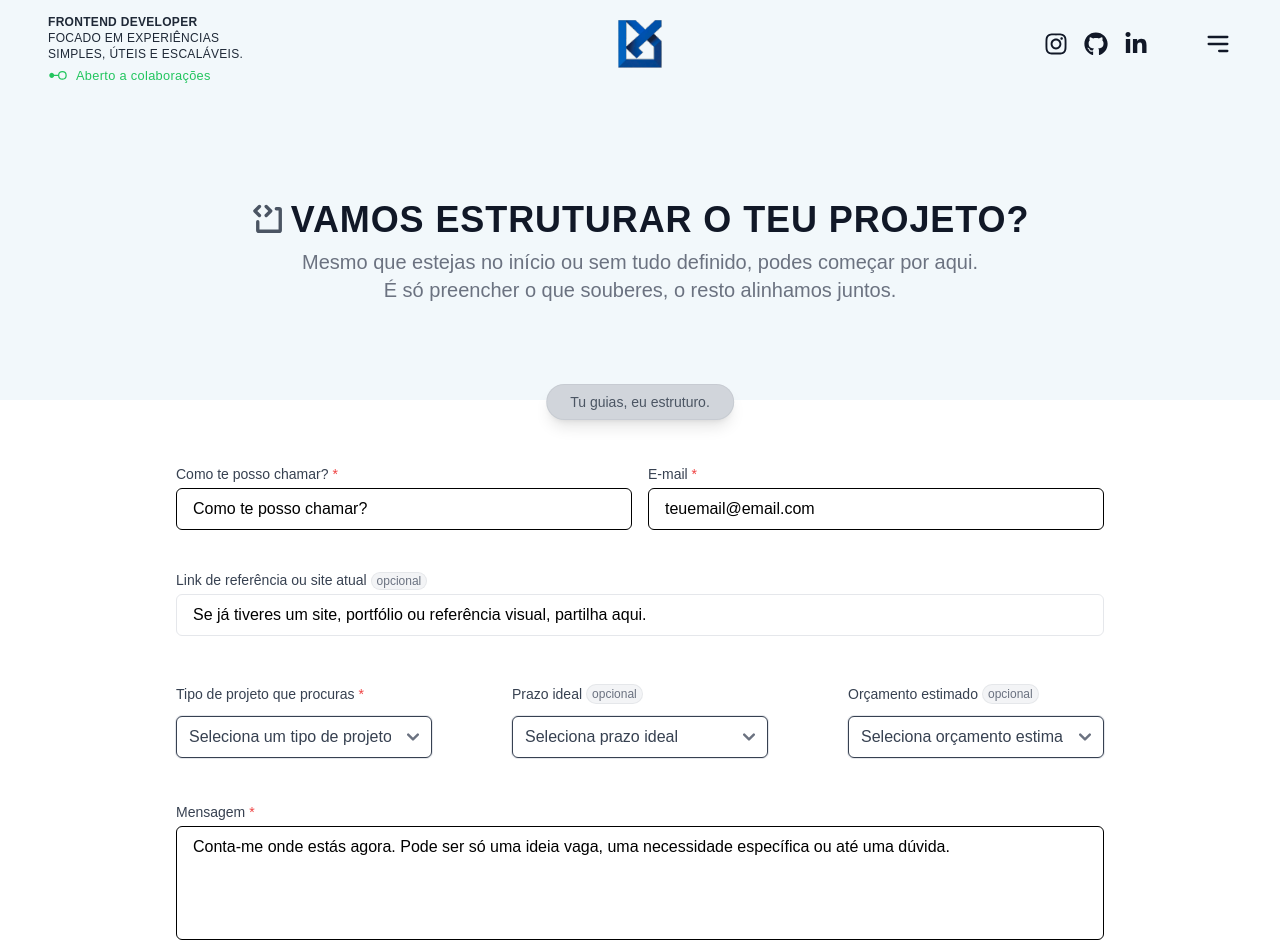
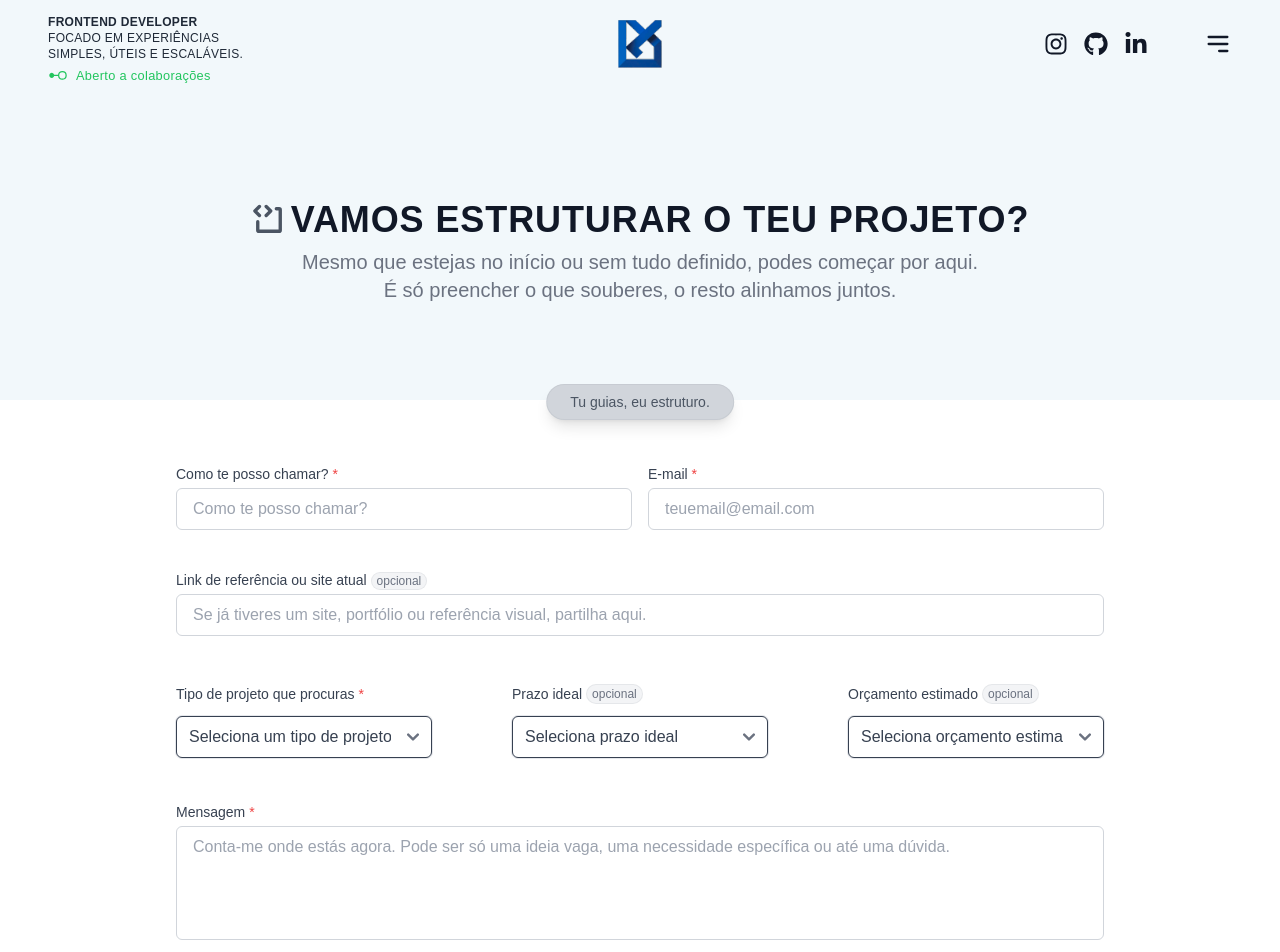
Before and after one commit to lodsa-ntos/lodex-portfolio, a React (Vite) app: page /conversar in a window 1280 px wide. Shown: the top 952 px of the page. Built offline with nearby package versions, Linux system fonts and the light colour scheme; some icons are missing; a web font is replaced by a local one.

Commit message:
Update: 2025-08-06 13:18:58 [src/pages/chat/Conversar.jsx]

```diff
--- a/src/pages/chat/Conversar.jsx
+++ b/src/pages/chat/Conversar.jsx
@@ -137,7 +137,7 @@ function Conversar() {
                           onChange={(e) => setnomeCompleto(e.target.value)}
                           required
                           placeholder="Como te posso chamar?"
-                          className="w-full border outline-none focus:border-secundario hover:border-secundario rounded-md px-4 py-2 transition duration-500"
+                          className="w-full border border-gray-300 outline-none focus:border-secundario hover:border-secundario rounded-md px-4 py-2 placeholder-gray-400 transition duration-500"
                         />
                       </div>
 
@@ -154,7 +154,7 @@ function Conversar() {
                           onChange={(e) => setEmail(e.target.value)}
                           required
                           placeholder="teuemail@email.com"
-                          className="w-full rounded-md px-4 py-2 border outline-none focus:border-secundario hover:border-secundario transition duration-500"
+                          className="w-full rounded-md px-4 py-2 border border-gray-300 outline-none focus:border-secundario hover:border-secundario placeholder-gray-400 transition duration-500"
                           title="Insira um e-mail válido"
                         />
                       </div>
@@ -178,12 +178,12 @@ function Conversar() {
                         id="referencia"
                         onChange={(e) => setReferencia(e.target.value)}
                         placeholder="Se já tiveres um site, portfólio ou referência visual, partilha aqui."
-                        className="w-full rounded-md px-4 py-2 border outline-none focus:border-secundario hover:border-secundario transition duration-500"
+                        className="w-full rounded-md px-4 py-2 border border-gray-300  outline-none focus:border-secundario hover:border-secundario placeholder-gray-400 transition duration-500"
                       />
                     </div>
 
                     <div className="grid gap-8 md:flex md:items-start xl:gap-20 justify-start text-sm font-medium text-gray-700">
-                      <div className="justify-self-center relative w-72 ">
+                      <div className="justify-self-center relative w-72">
                         <fieldset className="max-w-content gap-2 flex flex-col py-1">
                           <legend className="flex items-center justify-between py-2 whitespace-nowrap gap-1">
                             Tipo de projeto que procuras
@@ -196,12 +196,19 @@ function Conversar() {
                             value={tipoProjeto}
                             onChange={(e) => setTipoProjeto(e.target.value)}
                             className="select select-bordered ring-1 ring-gray-200 focus:outline-none active:border-secundario active:ring-secundario
-                          focus:ring-secundario hover:ring-secundario transition-all duration-500 rounded-md py-2 w-full"
+                          focus:ring-secundario hover:ring-secundario transition-all duration-500 rounded-md w-full mx-auto py-2"
                           >
-                            <option value="" disabled selected>
+                            <option
+                              value=""
+                              disabled
+                              selected
+                              className="text-gray-400"
+                            >
                               Seleciona um tipo de projeto
                             </option>
-                            <option value="landing">Landing pages sob medida</option>
+                            <option value="landing">
+                              Landing pages sob medida
+                            </option>
                             <option value="website">Website completo</option>
                             <option value="portfolio">Portfólio</option>
                             <option value="redesign">Redesign</option>
@@ -263,7 +270,7 @@ function Conversar() {
                               setOrcamentoEstimado(e.target.value)
                             }
                             className="select select-bordered ring-1 ring-gray-200 focus:outline-none active:border-secundario active:ring-secundario
-                          focus:ring-secundario hover:ring-secundario transition-all duration-500 rounded-md py-2 w-full"
+                          focus:ring-secundario hover:ring-secundario transition-all duration-500 rounded-md py-2 w-full mx-auto"
                           >
                             <option value="" disabled selected>
                               Seleciona orçamento estimado
@@ -290,7 +297,7 @@ function Conversar() {
                         id="messagem"
                         value={messagem}
                         onChange={(e) => setMessagem(e.target.value)}
-                        className="w-full rounded-md px-4 py-2 border outline-none focus:border-secundario hover:border-secundario transition duration-500 resize-none"
+                        className="w-full rounded-md px-4 py-2 border border-gray-300  outline-none focus:border-secundario hover:border-secundario placeholder-gray-400 transition duration-500 resize-none"
                         aria-label="Mensagem"
                       ></textarea>
                     </div>
```
